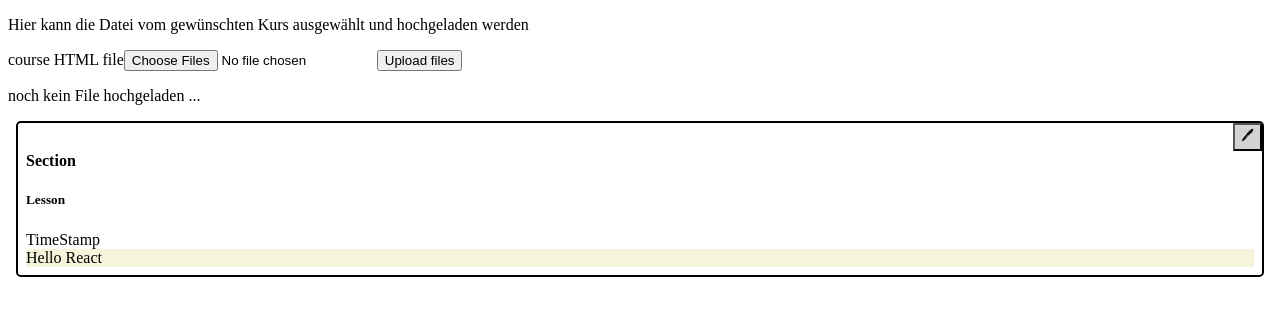
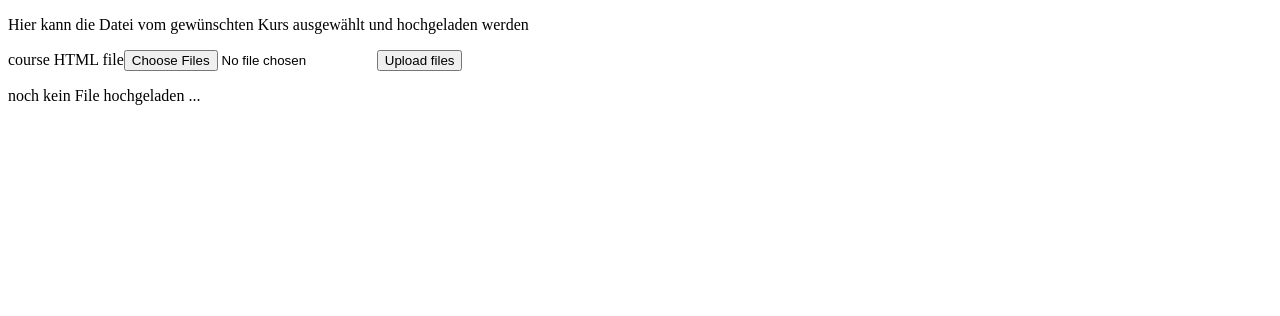
Before and after one commit to powiedl/parseUdemySeiteMitNotizen, a React (Vite) app in the folder frontend-udemy-course-notes/: page / in a window 1280 px wide. Shown: the top 316 px of the page. Built offline with nearby package versions, Linux system fonts and the light colour scheme.

Commit message:
frontend now displays the information (in a very ugly design)

```diff
--- a/frontend-udemy-course-notes/package.json
+++ b/frontend-udemy-course-notes/package.json
@@ -11,6 +11,7 @@
   },
   "dependencies": {
     "axios": "^1.7.2",
+    "html-react-parser": "^5.1.10",
     "react": "^18.3.1",
     "react-dom": "^18.3.1",
     "styled-components": "^6.1.11"
--- a/frontend-udemy-course-notes/src/App.jsx
+++ b/frontend-udemy-course-notes/src/App.jsx
@@ -1,4 +1,5 @@
 import React, { useState } from "react";
+import parse from "html-react-parser";
 import axios from "axios";
 import SingleCard from "./components/singleCard";
 import CourseSelect from "./components/courseSelect";
@@ -6,16 +7,16 @@ import CourseOverview from "./components/courseOverview";
 
 export default function App() {
   const [course, setCourse] = useState();
+  const [courseInfo, setCourseInfo] = useState({});
   function handleSelectCourse(htmlfile) {
-    console.log("handleSelectCourse htmlfile=", htmlfile);
+    //console.log("handleSelectCourse htmlfile=", htmlfile);
     const url = `http://localhost:3000/infos/${htmlfile}`;
-    console.log(`requesting ${url}'`);
+    //console.log(`requesting ${url}'`);
     axios.get(url).then((response) => {
-      console.log("Antwort vom Backend!");
-      console.log(response.data);
-      console.log(
-        "=================================================================="
-      );
+      setCourseInfo(response.data);
+      //console.log("Antwort vom Backend!");
+      //console.log(response.data);
+      //console.log("==================================================================");
     });
     // axios
     //   .post("http://localhost:3000/files", formData, {
@@ -35,12 +36,16 @@ export default function App() {
     <>
       <CourseSelect onCourseSelected={handleSelectCourse} />
       {course && <CourseOverview />}
-      <SingleCard>
-        <SingleCard.Section>Section</SingleCard.Section>
-        <SingleCard.Lesson>Lesson</SingleCard.Lesson>
-        <SingleCard.TimeStamp>TimeStamp</SingleCard.TimeStamp>
-        <SingleCard.Note>Hello React</SingleCard.Note>
-      </SingleCard>
+      {courseInfo?.title && <CourseOverview courseInfo={courseInfo} />}
+      {courseInfo?.notes?.length > 0 &&
+        courseInfo.notes.map((note) => (
+          <SingleCard key={note.key}>
+            <SingleCard.Section>{note.sectionHeading}</SingleCard.Section>
+            <SingleCard.Lesson>{note.lessonHeading}</SingleCard.Lesson>
+            <SingleCard.TimeStamp>{note.timestampStr}</SingleCard.TimeStamp>
+            <SingleCard.Note>{parse(note.noteHTML)}</SingleCard.Note>
+          </SingleCard>
+        ))}
     </>
   );
 }
--- a/frontend-udemy-course-notes/src/components/courseOverview.jsx
+++ b/frontend-udemy-course-notes/src/components/courseOverview.jsx
@@ -1,5 +1,12 @@
 //import React from "react";
+import styled from "styled-components";
 
-export default function courseOverview() {
-  return <div></div>;
+const StyledCourseOverview = styled.div``;
+
+export default function courseOverview({ courseInfo }) {
+  return (
+    <StyledCourseOverview>
+      <h2>{courseInfo.title}</h2>
+    </StyledCourseOverview>
+  );
 }
```
Also changed, not shown: 1 other file (tests, documents, lock files or other folders).
